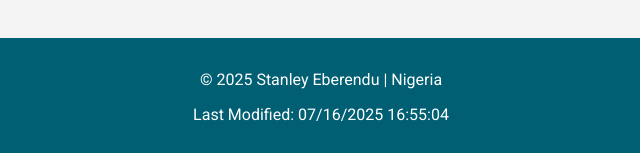
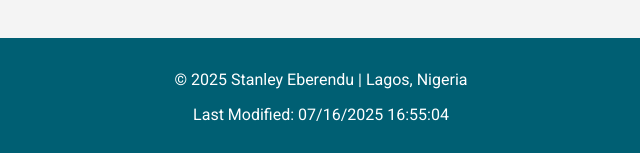
Before and after one commit to StanleyMayweather/wdd131-dynamic-web-fundamentals-home-page, a plain HTML site: page index.html in a window 1280 px wide. Shown: the part 694-847 px from the top of the page, 319-959 px from the left. Drawn offline with Linux system fonts and the light colour scheme.

Commit message:
images addedd

```diff
--- a/index.html
+++ b/index.html
@@ -41,7 +41,7 @@
     </main>
 
     <footer>
-        <p>&copy; <span id="currentyear"></span> Stanley Eberendu | Nigeria</p>
+        <p>&copy; <span id="currentyear"></span> Stanley Eberendu | Lagos, Nigeria</p>
         <p id="lastModified"></p>
     </footer>
 </body>
```
Also changed, not shown: images/fullstackproject.jpg (added), images/hybridstanley.jpg (added).
